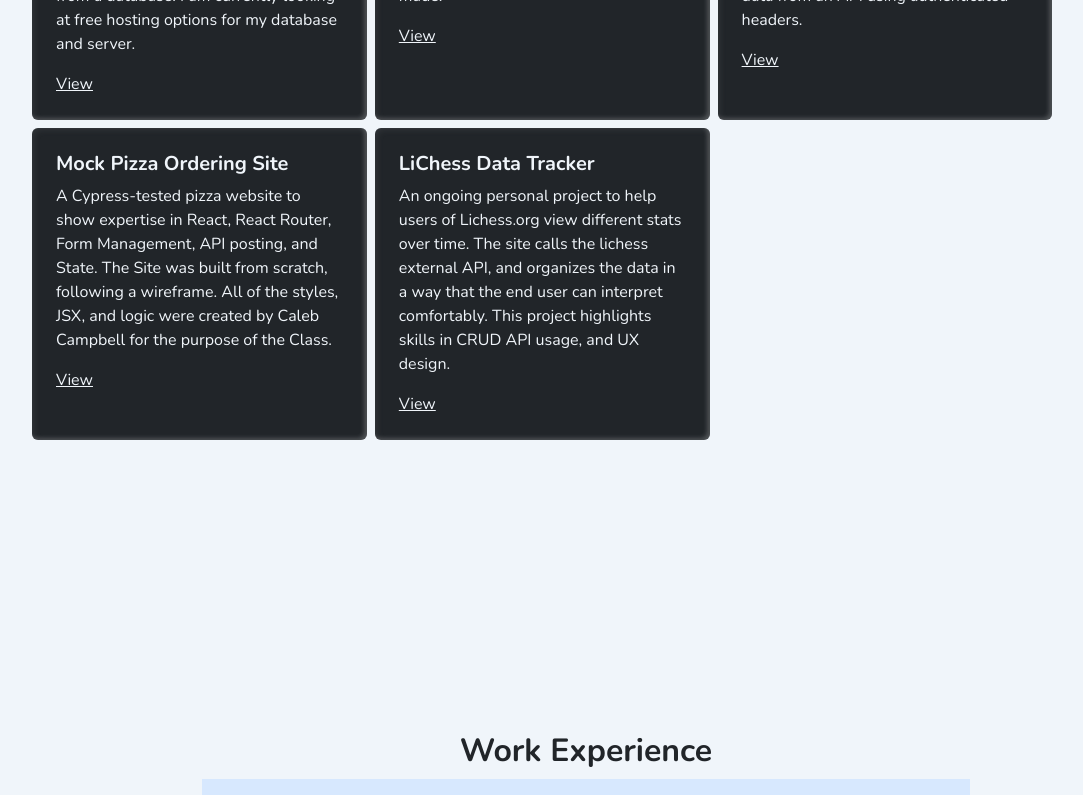
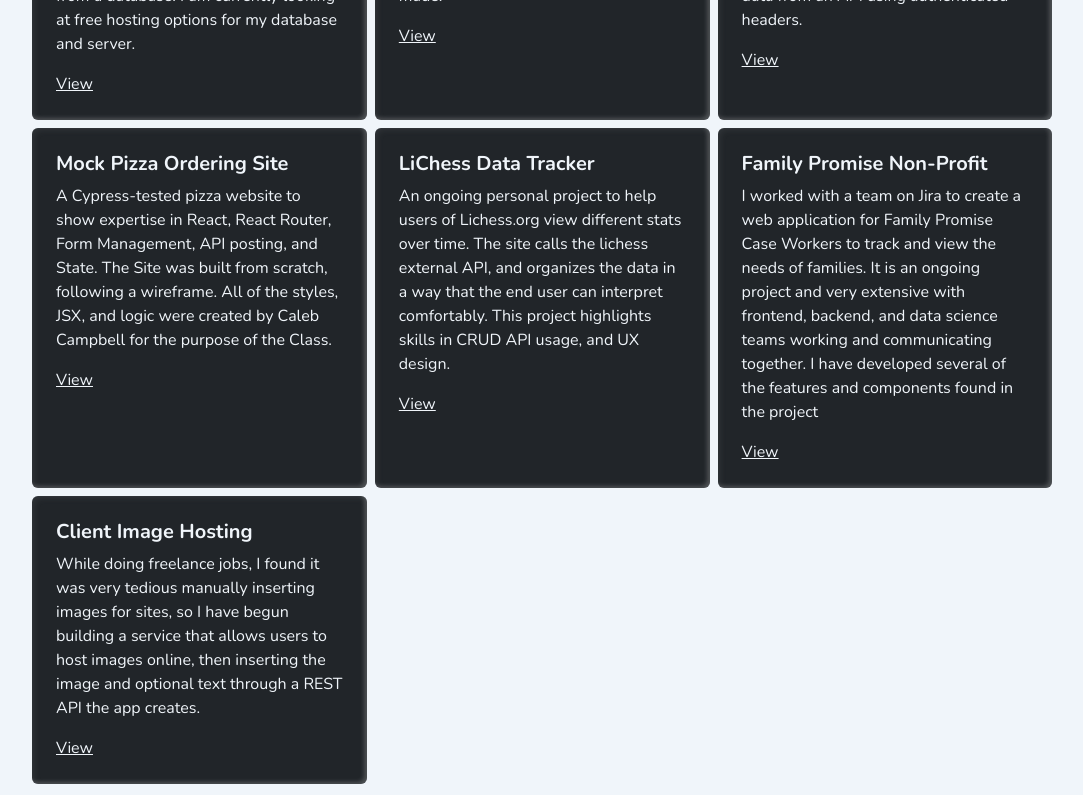
Before and after one commit to Caleb-Campbell/bootstrap-portfolio, a React (Vite) app: page / in a window 1280 px wide. Shown: the part 1180-1975 px from the top of the page, without its empty margins (54-1137 px from the left). Built offline with nearby package versions, Linux system fonts and the light colour scheme.

Commit message:
update projects

```diff
--- a/src/assets/data.js
+++ b/src/assets/data.js
@@ -42,6 +42,23 @@ const data = [
         open: false
 
     },
+    {
+        id: 6,
+        name: `Family Promise Non-Profit`,
+        description: `I worked with a team on Jira to create a web application for Family Promise Case Workers to track and view the needs of families. It is an ongoing project and very extensive with frontend, backend, and data science teams working and communicating together. I have developed several of the features and components found in the project`,
+        link: `https://github.com/BloomTech-Labs/family-promise-case-mgmt-fe`,
+        skills: ['React', 'CSS', 'Jira', 'Agile', 'Communication'],
+        open: false
+    },
+    {
+        id: 7,
+        name: 'Client Image Hosting',
+        description: 'While doing freelance jobs, I found it was very tedious manually inserting images for sites, so I have begun building a service that allows users to host images online, then inserting the image and optional text through a REST API the app creates.',
+        link: 'https://github.com/Caleb-Campbell/client-image-hosting-backend',
+        skills: ['JavaScript', 'React', 'ExpressJS', 'PostgreSQL', 'Auth0'],
+        open: false
+    }
+
 ]
 
 
```
